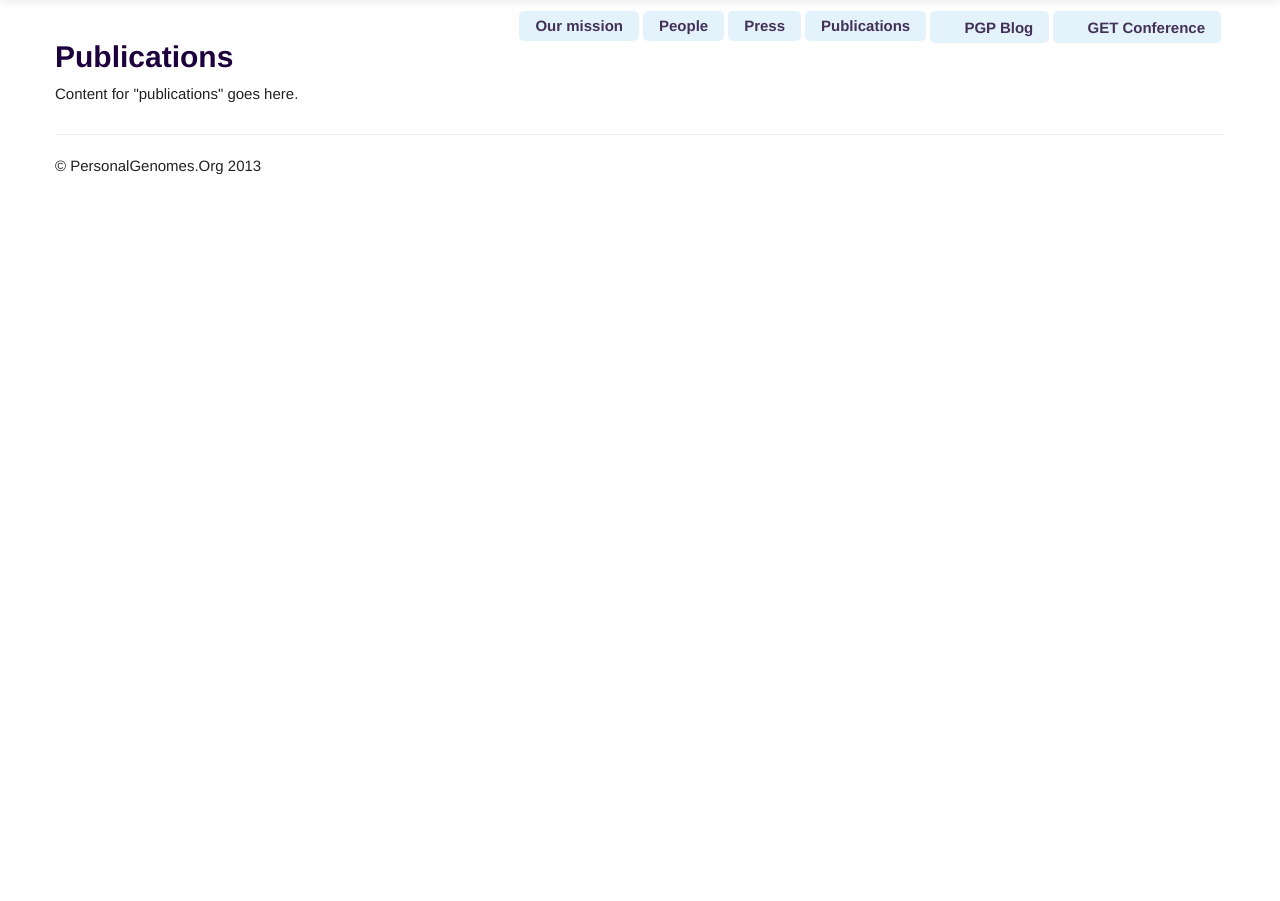
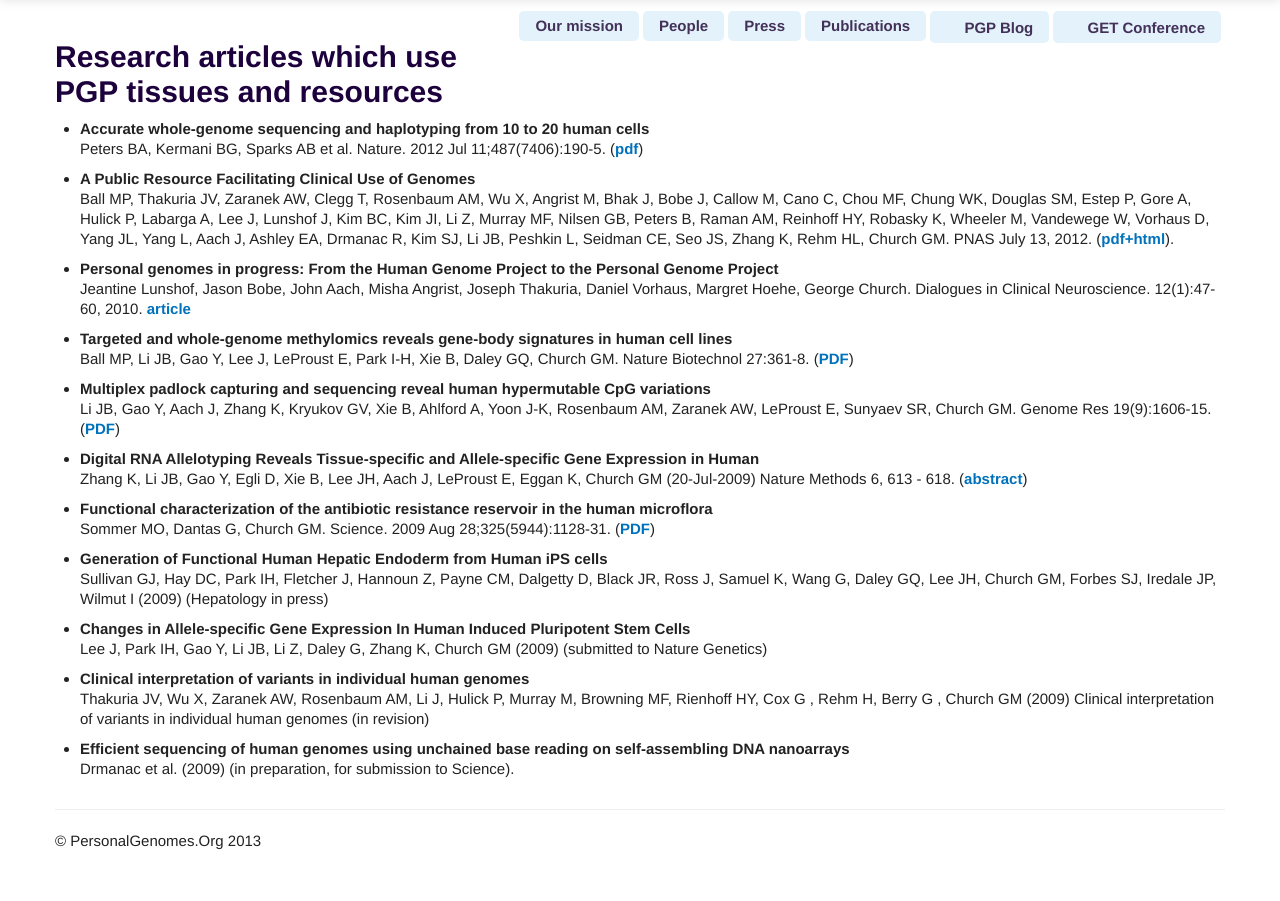
Before and after one commit to geochurch/www_personalgenomes_org, a Django app: page /publications/ in a window 1280 px wide. Shown: the part 41-942 px from the top of the page. Before the commit the page ends 216 px from the top, so only its background shows below. Run offline with Django 3.2, Linux system fonts and the light colour scheme; some libraries are stand-ins or nearby versions.

Commit message:
Add content to 'publications' page

```diff
--- a/templates/www_personalgenomes_org/publications.html
+++ b/templates/www_personalgenomes_org/publications.html
@@ -2,8 +2,41 @@
 
 {% block main %}
 
-<h2>Publications</h2>
+<h2>Research articles which use PGP tissues and resources</h2>
 
-<p>Content for "publications" goes here.</p>
+<ul>
+
+<li><p><strong>Accurate whole-genome sequencing and haplotyping from 10 to 20 human cells</strong><br />
+Peters BA, Kermani BG, Sparks AB et al. Nature. 2012 Jul 11;487(7406):190-5. (<a href="http://www.nature.com/nature/journal/v487/n7406/pdf/nature11236.pdf">pdf</a>)</p></li>
+
+<li><p><strong>A Public Resource Facilitating Clinical Use of Genomes</strong><br />
+Ball MP, Thakuria JV, Zaranek AW, Clegg T, Rosenbaum AM, Wu X, Angrist M, Bhak J, Bobe J, Callow M, Cano C, Chou MF, Chung WK, Douglas SM, Estep P, Gore A, Hulick P, Labarga A, Lee J, Lunshof J, Kim BC, Kim JI, Li Z, Murray MF, Nilsen GB, Peters B, Raman AM, Reinhoff HY, Robasky K, Wheeler M, Vandewege W, Vorhaus D, Yang JL, Yang L, Aach J, Ashley EA, Drmanac R, Kim SJ, Li JB, Peshkin L, Seidman CE, Seo JS, Zhang K, Rehm HL, Church GM. PNAS July 13, 2012.  (<a href="http://www.pnas.org/content/early/2012/07/12/1201904109.full.pdf+html">pdf+html</a>).</p></li>
+
+<li><p><strong>Personal genomes in progress: From the Human Genome Project to the Personal Genome Project</strong><br />
+Jeantine Lunshof, Jason Bobe, John Aach, Misha Angrist, Joseph Thakuria, Daniel Vorhaus, Margret Hoehe, George Church. Dialogues in Clinical Neuroscience. 12(1):47-60, 2010. <a href="http://www.ncbi.nlm.nih.gov/pmc/articles/PMC3181947/?tool=pubmed">article</a></p></li>
+
+<li><p><strong>Targeted and whole-genome methylomics reveals gene-body signatures in human cell lines</strong><br />
+Ball MP, Li JB, Gao Y, Lee J, LeProust E, Park I-H, Xie B, Daley GQ, Church GM. Nature Biotechnol 27:361-8.  (<a href="http://arep.med.harvard.edu/pdf/Ball_09.pdf">PDF</a>)</p></li>
+
+<li><p><strong>Multiplex padlock capturing and sequencing reveal human hypermutable CpG variations</strong><br />
+Li JB, Gao Y, Aach J, Zhang K, Kryukov GV, Xie B, Ahlford A, Yoon J-K, Rosenbaum AM, Zaranek AW, LeProust E, Sunyaev SR, Church GM. Genome Res 19(9):1606-15. (<a href="http://arep.med.harvard.edu/pdf/Li_CpG_09.pdf">PDF</a>)</p></li>
+
+<li><p><strong>Digital RNA Allelotyping Reveals Tissue-specific and Allele-specific Gene Expression in Human</strong><br />
+Zhang K, Li JB, Gao Y, Egli D, Xie B, Lee JH, Aach J, LeProust E, Eggan K, Church GM (20-Jul-2009) Nature Methods 6, 613 - 618. (<a href="http://www.nature.com/nmeth/journal/v6/n8/abs/nmeth.1357.html">abstract</a>)</p></li>
+
+<li><p><strong>Functional characterization of the antibiotic resistance reservoir in the human microflora</strong><br />
+Sommer MO, Dantas G, Church GM. Science. 2009 Aug 28;325(5944):1128-31. (<a href="http://arep.med.harvard.edu/pdf/Sommer_09.pdf">PDF</a>)</p></li>
+
+<li><p><strong>Generation of Functional Human Hepatic Endoderm from Human iPS cells</strong><br />
+Sullivan GJ, Hay DC, Park IH, Fletcher J, Hannoun Z, Payne CM, Dalgetty D, Black JR, Ross J, Samuel K, Wang G, Daley GQ, Lee JH, Church GM, Forbes SJ, Iredale JP, Wilmut I (2009) (Hepatology in press)</p></li>
+
+<li><p><strong>Changes in Allele-specific Gene Expression In Human Induced Pluripotent Stem Cells</strong><br />
+Lee J, Park IH, Gao Y, Li JB, Li Z, Daley G, Zhang K, Church GM (2009) (submitted to Nature Genetics)</p></li>
+
+<li><p><strong>Clinical interpretation of variants in individual human genomes</strong><br />
+Thakuria JV, Wu X, Zaranek AW, Rosenbaum AM, Li J, Hulick P, Murray M, Browning MF, Rienhoff HY, Cox G , Rehm H, Berry G , Church GM (2009) Clinical interpretation of variants in individual human genomes (in revision)</p></li>
+
+<li><p><strong>Efficient sequencing of human genomes using unchained base reading on self-assembling DNA nanoarrays</strong><br />
+Drmanac et al. (2009) (in preparation, for submission to Science).</p>
 
 {% endblock main %}
```
